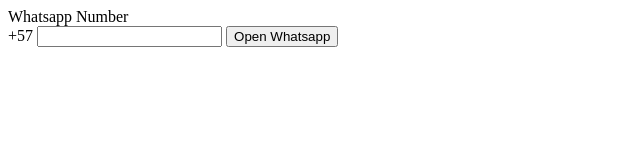
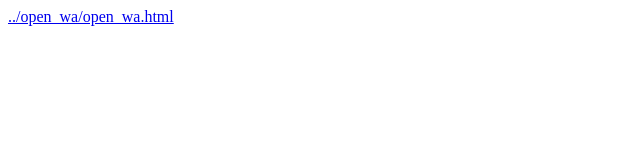
Before and after one commit to crdavcaro/tools, a plain HTML site: page index.html in a window 1280 px wide. Shown: the whole page, without its empty margins (0-640 px from the left). Drawn offline with Linux system fonts and the light colour scheme.

Commit message:
Test url
test url

```diff
--- a/index.html
+++ b/index.html
@@ -5,25 +5,11 @@
     <meta charset="UTF-8">
     <meta http-equiv="X-UA-Compatible" content="IE=edge">
     <meta name="viewport" content="width=device-width, initial-scale=1.0">
-    <title>Open Whatsapp</title>
+    <title>Document</title>
 </head>
-<script>
-    function openWhatsapp(params) {
-        var waNumber = document.querySelector("#watext");
-        var url = "https://api.whatsapp.com/send?phone=57" + waNumber.value;
-        window.open(url, '_blank');
-    }
-</script>
 
 <body>
-    Whatsapp Number
-    <form id="form1">
-        <div class="form-group">
-            <label for="watext">+57</label>
-            <input type="text" class="form-control" name="watext" id="watext" aria-describedby="helpId" placeholder="">
-            <button onclick="openWhatsapp()" type="button">Open Whatsapp</button>
-        </div>
-    </form>
+    <a href="open Whatsapp">../open_wa/open_wa.html</a>
 </body>
 
 </html>
```
